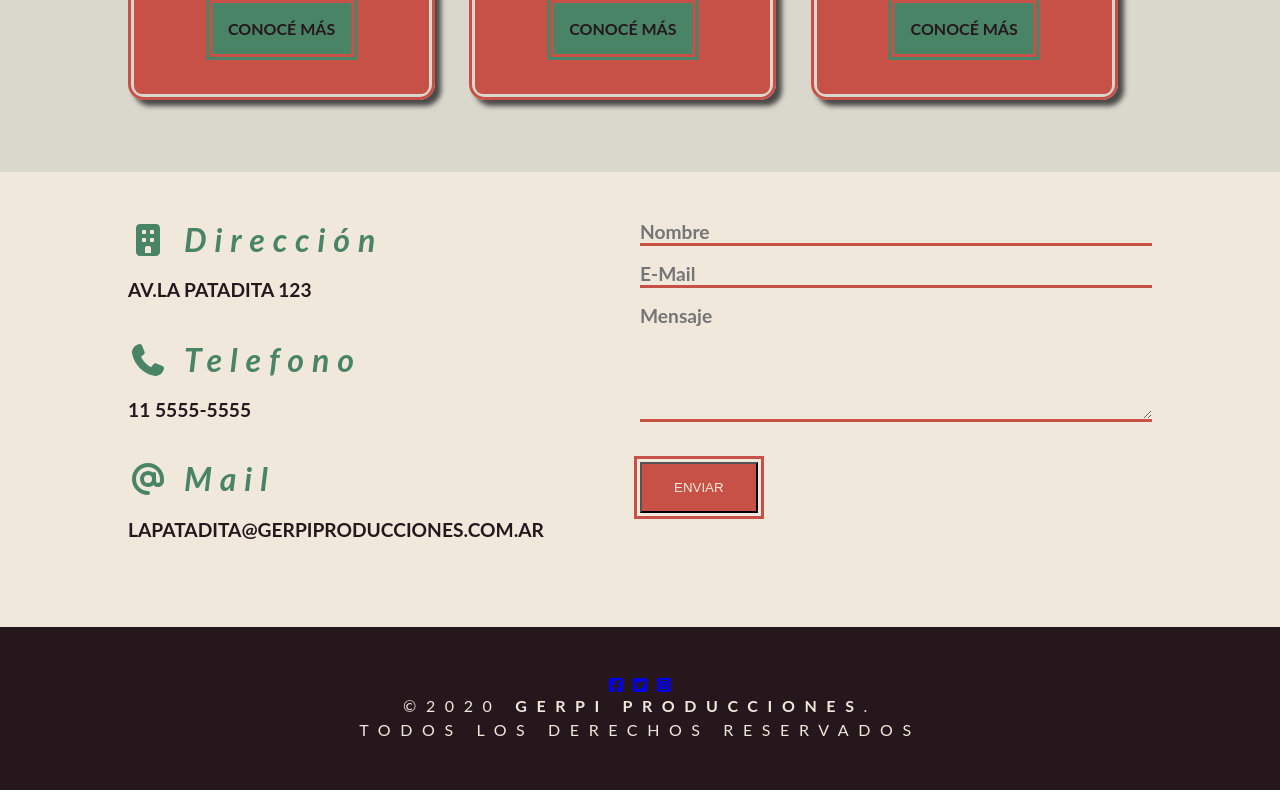
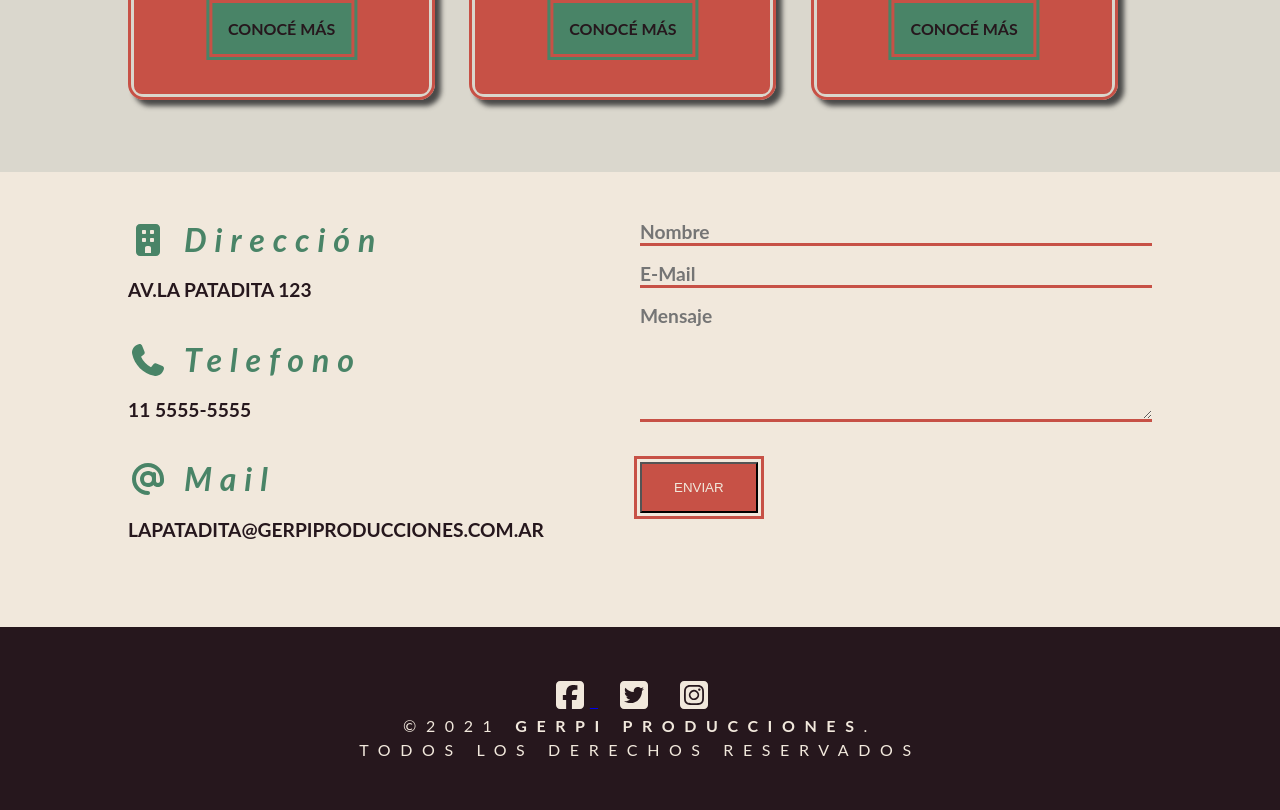
Before and after one commit to gnragazzi/test-landing-site, a plain HTML site: page index.html in a window 1280 px wide. Shown: the part 2477-3287 px from the top of the page. Drawn offline with Linux system fonts and the light colour scheme.

Commit message:
Add files via upload

```diff
--- a/app.js
+++ b/app.js
@@ -1,31 +1,34 @@
-const navBtn = document.getElementById("nav-btn");
-const navbar = document.getElementById("navbar");
-const navClose = document.getElementById("nav-close");
-const navLink1 = document.getElementById("nav-link1");
-const navLink2 = document.getElementById("nav-link2");
-const navLink3 = document.getElementById("nav-link3");
-const navLink4 = document.getElementById("nav-link4");
-const navLink5 = document.getElementById("nav-link5");
+const navBtn = document.getElementById('nav-btn')
+const navbar = document.getElementById('navbar')
+const navClose = document.getElementById('nav-close')
+const navLink1 = document.getElementById('nav-link1')
+const navLink2 = document.getElementById('nav-link2')
+const navLink3 = document.getElementById('nav-link3')
+const navLink4 = document.getElementById('nav-link4')
+const navLink5 = document.getElementById('nav-link5')
 
-navBtn.addEventListener("click", () => {
-  navbar.classList.add("showNav");
-});
+navBtn.addEventListener('click', () => {
+  navbar.classList.add('showNav')
+})
 
-navClose.addEventListener("click", () => {
-  navbar.classList.remove("showNav");
-});
-navLink1.addEventListener("click", () => {
-  navbar.classList.remove("showNav");
-});
-navLink2.addEventListener("click", () => {
-  navbar.classList.remove("showNav");
-});
-navLink3.addEventListener("click", () => {
-  navbar.classList.remove("showNav");
-});
-navLink4.addEventListener("click", () => {
-  navbar.classList.remove("showNav");
-});
-navLink5.addEventListener("click", () => {
-  navbar.classList.remove("showNav");
-});
+navClose.addEventListener('click', () => {
+  navbar.classList.remove('showNav')
+})
+navLink1.addEventListener('click', () => {
+  navbar.classList.remove('showNav')
+})
+navLink2.addEventListener('click', () => {
+  navbar.classList.remove('showNav')
+})
+navLink3.addEventListener('click', () => {
+  navbar.classList.remove('showNav')
+})
+navLink4.addEventListener('click', () => {
+  navbar.classList.remove('showNav')
+})
+navLink5.addEventListener('click', () => {
+  navbar.classList.remove('showNav')
+})
+
+const date = document.getElementById('date')
+date.textContent = new Date().getFullYear()
--- a/index.html
+++ b/index.html
@@ -185,12 +185,16 @@
     <footer class="footer">
       <div class="centro clearfix">
         <article class="footer-icons">
-          <a href="#" class="icon"><i class="fab fa-facebook-square"></i></a>
+          <a href="#" >
+            <span class="icon">
+              <i class="fab fa-facebook-square"></i>
+            </span>
+          </a>
           <a href="#" class="icon"><i class="fab fa-twitter-square"></i></a>
           <a href="#" class="icon"><i class="fab fa-instagram-square"></i></a>
         </article>
         <article class="footer-text">
-          <p>&copy;2020 <strong>GerPi Producciones</strong>. </br>Todos Los Derechos Reservados</p>
+          <p>&copy;<span id="date"></span> <strong>GerPi Producciones</strong>. </br>Todos Los Derechos Reservados</p>
         </article>
       </div>
     </footer>
--- a/style.css
+++ b/style.css
@@ -43,7 +43,7 @@
 }
 
 :root {
-  font-family: "Lato", sans-serif;
+  font-family: 'Lato', sans-serif;
   --myWhite: #f1e8dc;
   --myBlack: #26171d;
   --myGray: #dad7cd;
@@ -214,7 +214,7 @@
 }
 .clearfix::after,
 .clearfix::before {
-  content: "";
+  content: '';
   clear: both;
   display: table;
 }
@@ -467,7 +467,7 @@
   background: var(--myWhite);
   border: none;
   border-bottom: 0.2rem solid var(--myRed);
-  font-family: "Lato", sans-serif;
+  font-family: 'Lato', sans-serif;
   color: var(--myBlack);
   font-size: 1.2rem;
   font-weight: bold;
@@ -478,15 +478,15 @@
   color: var(--myWhite);
   text-align: center;
 }
-.footer .fab {
+.footer .icon {
   color: var(--myWhite);
   font-size: 2rem;
   padding-right: 1rem;
   margin-bottom: 1.5rem;
   transition: var(--transition);
 }
-.footer .fab:hover {
-  transform: scale(1.5);
+.footer .icon:hover {
+  font-size: 2.5rem;
 }
 .footer-text {
   font-size: 0.8rem;
```
